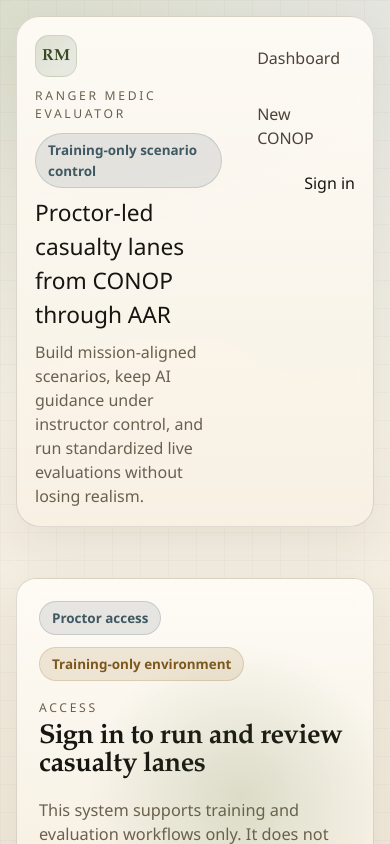
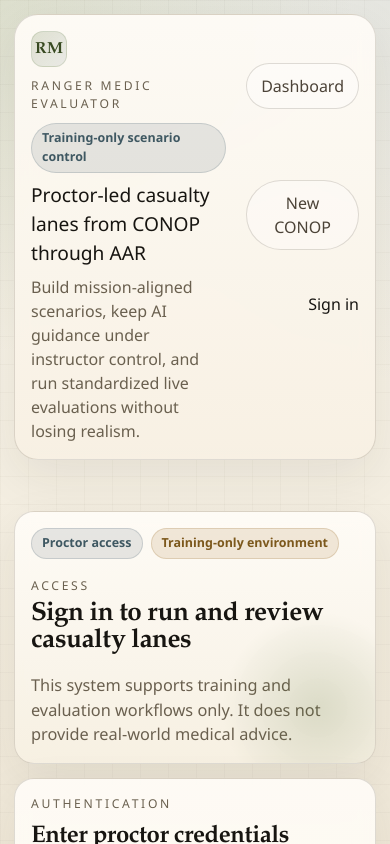
Before and after one commit to mkarangekis2/AppTest, a Next.js app: page /login in a window 390 px wide. Shown: the top 844 px of the page. Built offline with nearby package versions, Linux system fonts and the light colour scheme; no server answers.

Commit message:
Polish responsive and print styles

```diff
--- a/src/app/globals.css
+++ b/src/app/globals.css
@@ -651,16 +651,25 @@ button.info {
   .split {
     grid-template-columns: 1fr;
   }
+
+  .topbar {
+    align-items: stretch;
+  }
+
+  .brand-copy {
+    max-width: none;
+  }
 }
 
 @media (max-width: 720px) {
   .shell {
-    padding: 16px 16px 32px;
+    padding: 14px 14px 28px;
   }
 
   .topbar {
     position: static;
-    padding: 18px;
+    padding: 16px;
+    margin-bottom: 18px;
   }
 
   .hero,
@@ -671,8 +680,228 @@ button.info {
     border-radius: 20px;
   }
 
+  .hero,
+  .card,
+  .panel,
+  .command-card,
+  .packet-block,
+  .metric-card,
+  .status-panel {
+    padding: 16px;
+  }
+
+  .shell-grid,
+  .stack,
+  .command-grid,
+  .timeline-list {
+    gap: 14px;
+  }
+
+  .grid,
+  .split,
+  .packet-grid,
+  .metric-grid,
+  .info-grid {
+    gap: 14px;
+  }
+
+  .hero::after {
+    width: 200px;
+    height: 200px;
+    inset: auto -12% -18% auto;
+  }
+
+  .display-title {
+    font-size: clamp(1.85rem, 1.4rem + 4vw, 2.5rem);
+    line-height: 1.02;
+  }
+
+  .packet-title {
+    font-size: clamp(1.45rem, 1.15rem + 2vw, 1.95rem);
+  }
+
+  .brand-title {
+    font-size: 1.2rem;
+  }
+
+  .brand-mark {
+    width: 36px;
+    height: 36px;
+    border-radius: 12px;
+  }
+
+  .hero-actions,
+  .action-row,
+  .badge-row,
+  .topnav,
+  .command-actions {
+    gap: 8px;
+  }
+
+  .button,
+  button,
+  .nav-link {
+    width: 100%;
+    justify-content: center;
+    text-align: center;
+  }
+
+  .nav-link {
+    display: inline-flex;
+    align-items: center;
+    border-color: var(--border);
+    background: rgba(255, 255, 255, 0.34);
+  }
+
+  .topnav,
+  .stack.tight {
+    width: 100%;
+  }
+
+  .field input,
+  .field textarea,
+  .field select {
+    padding: 12px 14px;
+    border-radius: 14px;
+  }
+
+  .field textarea {
+    min-height: 140px;
+  }
+
   th,
   td {
-    padding: 10px 12px;
+    padding: 9px 10px;
+    font-size: 0.9rem;
+  }
+
+  .table {
+    overflow-x: auto;
+  }
+
+  .badge {
+    font-size: 0.78rem;
+    padding: 5px 10px;
+  }
+
+  .selection-state {
+    font-size: 0.88rem;
   }
 }
+
+@media print {
+  :root {
+    --bg: #ffffff;
+    --surface: #ffffff;
+    --surface-strong: #ffffff;
+    --surface-ink: #ffffff;
+    --border: rgba(0, 0, 0, 0.16);
+    --border-strong: rgba(0, 0, 0, 0.28);
+    --text: #111111;
+    --muted: #444444;
+    --muted-strong: #222222;
+  }
+
+  body {
+    background: #ffffff;
+    color: #111111;
+  }
+
+  body::before,
+  .hero::after {
+    display: none;
+  }
+
+  .shell {
+    max-width: none;
+    padding: 0;
+  }
+
+  .topbar {
+    position: static;
+    box-shadow: none;
+    background: #ffffff;
+    border: 1px solid var(--border);
+    margin-bottom: 16px;
+  }
+
+  .topnav,
+  button,
+  .button,
+  .nav-link,
+  .command-actions,
+  .hero-actions,
+  .action-row {
+    display: none !important;
+  }
+
+  .card,
+  .panel,
+  .table,
+  .topbar,
+  .packet-block,
+  .command-card,
+  .metric-card,
+  .status-panel,
+  .timeline-item,
+  .card-link {
+    box-shadow: none !important;
+    backdrop-filter: none !important;
+    background: #ffffff !important;
+    border-color: var(--border) !important;
+    break-inside: avoid;
+  }
+
+  .shell-grid,
+  .stack,
+  .grid,
+  .packet-grid,
+  .metric-grid,
+  .split,
+  .info-grid,
+  .timeline-list,
+  .command-grid {
+    gap: 12px;
+  }
+
+  .split,
+  .packet-grid.two,
+  .grid.two,
+  .grid.three,
+  .metric-grid,
+  .info-grid {
+    grid-template-columns: 1fr !important;
+  }
+
+  .hero,
+  .card,
+  .panel,
+  .command-card,
+  .packet-block,
+  .metric-card,
+  .status-panel,
+  .timeline-item {
+    padding: 14px;
+    border-radius: 12px;
+  }
+
+  .display-title,
+  .packet-title {
+    color: #111111;
+  }
+
+  .badge {
+    color: #111111 !important;
+    background: #f3f3f3 !important;
+    border-color: rgba(0, 0, 0, 0.14) !important;
+  }
+
+  a {
+    text-decoration: none;
+  }
+
+  .empty-state {
+    border-style: solid;
+    background: #ffffff;
+  }
+}
```
